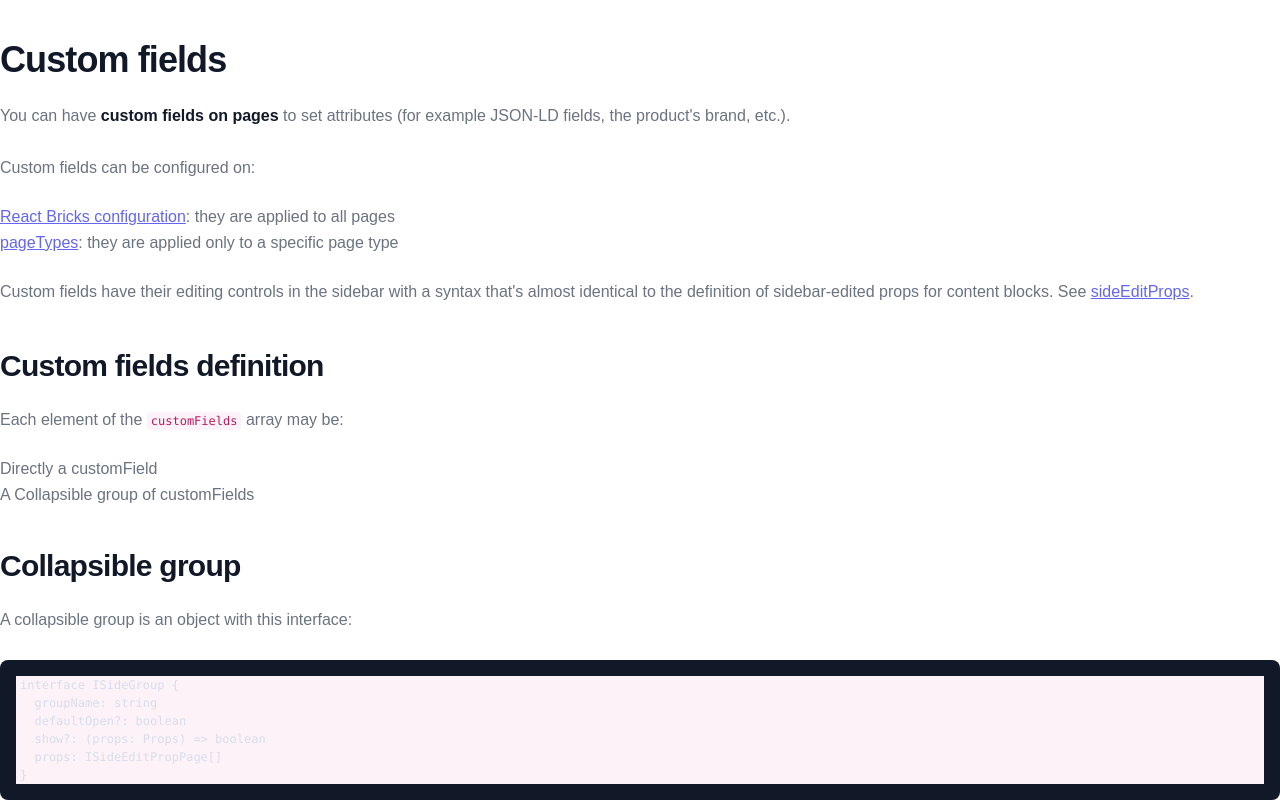
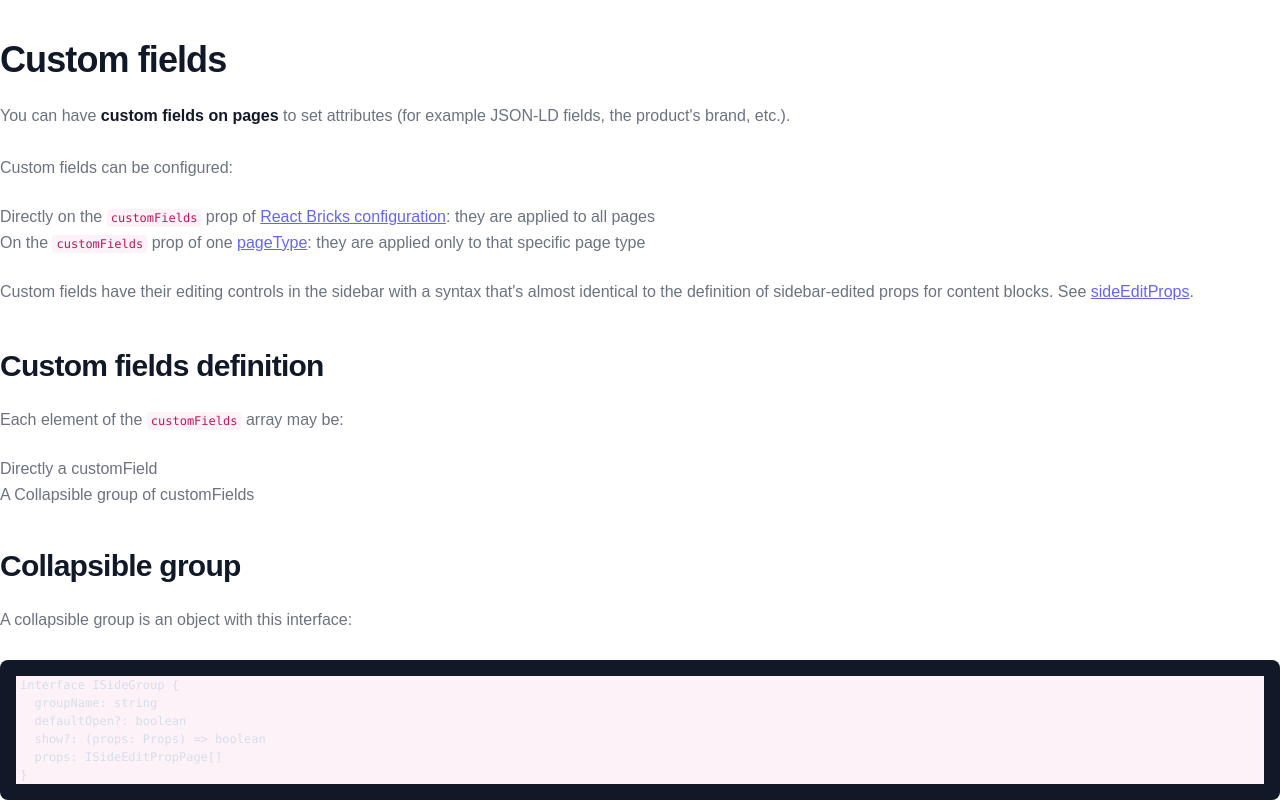
Before and after one commit to ReactBricks/react-bricks-docs, a Next.js app: page /docs/configuration/custom-fields in a window 1280 px wide. Shown: the top 802 px of the page. Built offline with nearby package versions, Linux system fonts and the light colour scheme.

Commit message:
custom-fields: edit text

```diff
--- a/pages/docs/configuration/custom-fields.mdx
+++ b/pages/docs/configuration/custom-fields.mdx
@@ -7,10 +7,10 @@ description: Custom fields on a Page
 
 You can have **custom fields on pages** to set attributes (for example JSON-LD fields, the product's brand, etc.).
 
-Custom fields can be configured on:
+Custom fields can be configured:
 
-- [React Bricks configuration](configuration): they are applied to all pages
-- [pageTypes](page-types): they are applied only to a specific page type
+- Directly on the `customFields` prop of [React Bricks configuration](configuration): they are applied to all pages
+- On the `customFields` prop of one [pageType](page-types): they are applied only to that specific page type
 
 Custom fields have their editing controls in the sidebar with a syntax that's almost identical to the definition of sidebar-edited props for content blocks.
 See [sideEditProps](/docs/bricks/side-edit-props).
```
